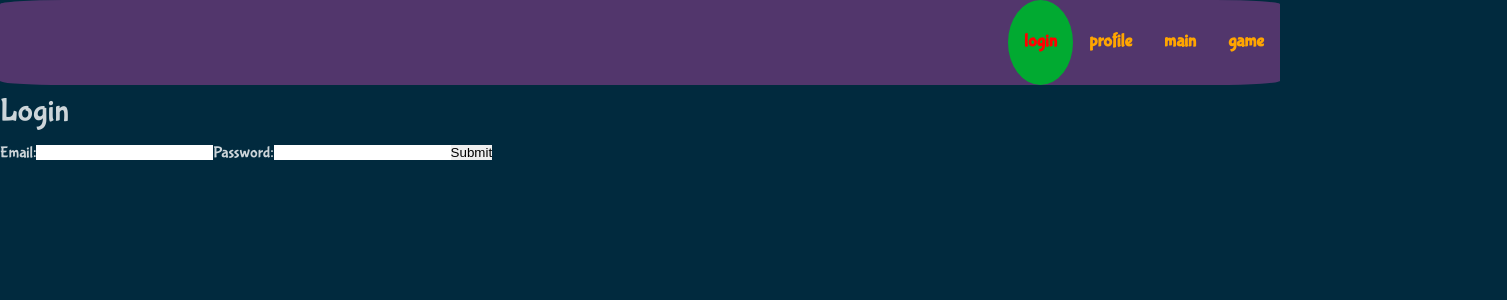
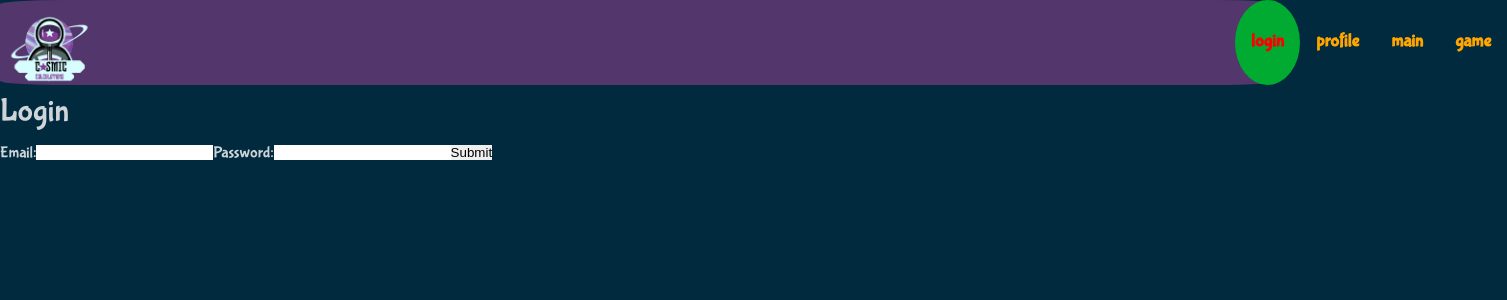
Before and after one commit to nicktruby/bc13_final-project_front-end-room_10_the_recruitables, a React (Create React App) app in the folder cosmic-calc/: page / in a window 1280 px wide. Shown: the top 300 px of the page, 1507 px wide, since content can reach past the window. Built offline with nearby package versions, Linux system fonts and the light colour scheme.

Commit message:
nav+logo

```diff
--- a/cosmic-calc/src/components/navBar/NavBar.js
+++ b/cosmic-calc/src/components/navBar/NavBar.js
@@ -1,10 +1,15 @@
 import React from "react";
 import { Nav, NavLink, NavMenu } from "./navBarElements";
+import logo from "./logo.png";
+import "./logo.css";
 
 const NavBar = () => {
   return (
     <>
       <Nav>
+        <fig>
+          <img className="logo" src={logo} alt="logo" />
+        </fig>
         <NavMenu>
           <NavLink to="/" activeStyle>
             login
--- /dev/null
+++ b/cosmic-calc/src/components/navBar/logo.css
@@ -0,0 +1,16 @@
+/* * {
+  width: 100px;
+  height: 100px;
+  margin: 0 0 0 0;
+  padding: 0 0 0 0;
+  background-image: url(../../images/logo.png);
+  background-size: cover;
+  background-repeat: no-repeat;
+  background-position: center;
+  border-radius: 50%;
+} */
+
+.logo {
+  right: 80%;
+  height: 100px;
+}
--- a/cosmic-calc/src/components/navBar/navBarElements.js
+++ b/cosmic-calc/src/components/navBar/navBarElements.js
@@ -6,7 +6,7 @@ export const Nav = styled.nav`
   background: #52366c;
   height: 85px;
   display: flex;
-  justify-content: right;
+  flex: 1;
   z-index: 12;
   textdecoration: ;
   font-family: "Bubblegum Sans", sans-serif;
```
Also changed, not shown: cosmic-calc/src/components/navBar/logo.png (added).
